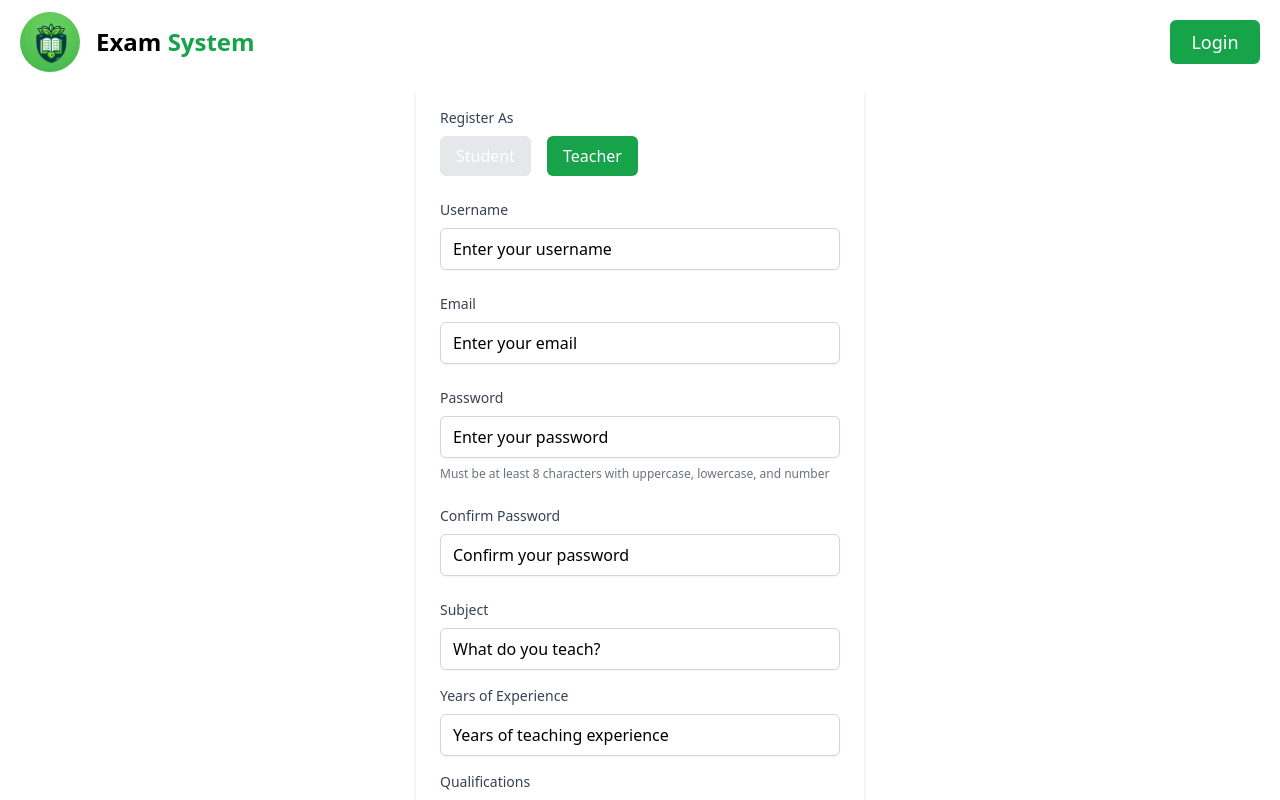
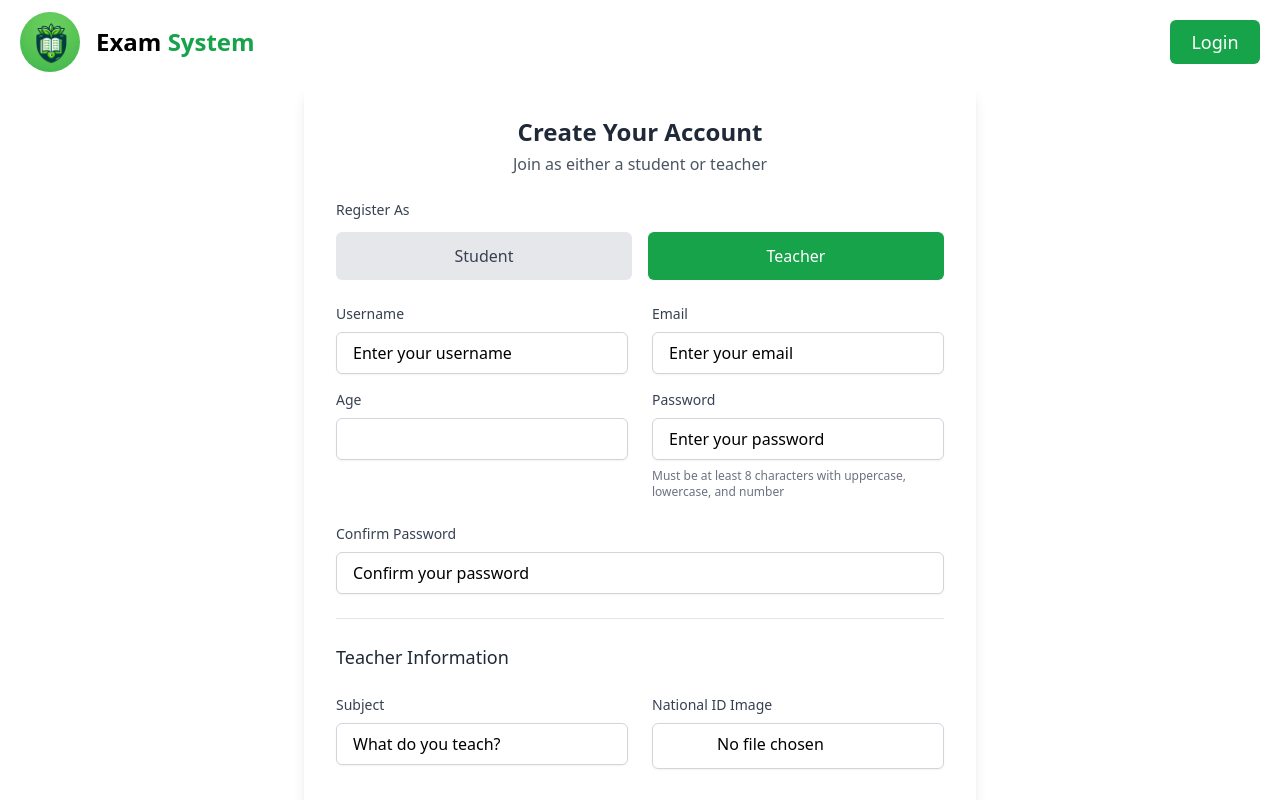
Before and after one commit to anas-magdy/exam-system, an Angular app: page /register in a window 1280 px wide. Both pictures are taken after a click on the button "Teacher". Shown: the top 800 px of the page. Built offline with nearby package versions, Linux system fonts and the light colour scheme.

Commit message:
Fix register form validation and add teacher upload

```diff
--- a/package.json
+++ b/package.json
@@ -13,7 +13,7 @@
   "dependencies": {
     "@angular/common": "^19.2.0",
     "@angular/compiler": "^19.2.0",
-    "@angular/core": "^19.2.0",
+    "@angular/core": "^19.2.10",
     "@angular/forms": "^19.2.0",
     "@angular/material": "^19.2.17",
     "@angular/platform-browser": "^19.2.0",
--- a/src/app/Core/Authntecation.service.ts
+++ b/src/app/Core/Authntecation.service.ts
@@ -1,3 +1,4 @@
+
 import { Injectable } from '@angular/core';
 import { HttpClient } from '@angular/common/http';
 import { Observable } from 'rxjs';
@@ -5,7 +6,7 @@ import { Observable } from 'rxjs';
 @Injectable({
   providedIn: 'root'
 })
-export class AuthntecationService {
+export class AuthService  {
   private apiUrl = 'YOUR_API_ENDPOINT'; // Replace with your API endpoint
 
   constructor(private http: HttpClient) { }
--- a/src/app/Core/Register/Regestaer.component.html
+++ b/src/app/Core/Register/Regestaer.component.html
@@ -1,15 +1,21 @@
+<form [formGroup]="registerForm" class="max-w-2xl mx-auto p-8 space-y-6 bg-white rounded-lg shadow-lg" (ngSubmit)="onSubmit()" enctype="multipart/form-data">
+  <!-- Form Header -->
+  <div class="text-center">
+    <h2 class="text-2xl font-bold text-gray-800">Create Your Account</h2>
+    <p class="text-gray-600 mt-1">Join as either a student or teacher</p>
+  </div>
 
-
- <form [formGroup]="registerForm" class="max-w-md mx-auto p-6 space-y-6 bg-white rounded-lg shadow-md" (ngSubmit)="onSubmit()">
   <!-- User Type Selection -->
-  <div class="space-y-2">
+  <div class="space-y-3">
     <label class="block text-sm font-medium text-gray-700">Register As</label>
     <div class="flex space-x-4">
       <button
         type="button"
         [class.bg-green-600]="userType === 'student'"
         [class.bg-gray-200]="userType !== 'student'"
-        class="px-4 py-2 rounded-md text-white"
+        [class.text-white]="userType === 'student'"
+        [class.text-gray-700]="userType !== 'student'"
+        class="px-6 py-3 rounded-md font-medium transition-colors duration-200 flex-1"
         (click)="onUserTypeChange('student')"
       >
         Student
@@ -18,7 +24,9 @@
         type="button"
         [class.bg-green-600]="userType === 'teacher'"
         [class.bg-gray-200]="userType !== 'teacher'"
-        class="px-4 py-2 rounded-md text-white"
+        [class.text-white]="userType === 'teacher'"
+        [class.text-gray-700]="userType !== 'teacher'"
+        class="px-6 py-3 rounded-md font-medium transition-colors duration-200 flex-1"
         (click)="onUserTypeChange('teacher')"
       >
         Teacher
@@ -27,6 +35,9 @@
   </div>
 
   <!-- Common Fields -->
+  <div class="grid grid-cols-1 md:grid-cols-2 gap-6">
+    <!-- Column 1 -->
+    <div class="space-y-4">
       <div class="space-y-2">
         <label for="username" class="block text-sm font-medium text-gray-700">Username</label>
         <input
@@ -34,10 +45,30 @@
           id="username"
           formControlName="username"
           placeholder="Enter your username"
-      class="w-full px-3 py-2 border border-gray-300 rounded-md shadow-sm focus:outline-none focus:ring-2 focus:ring-green-600 focus:border-green-600"
+          class="w-full px-4 py-2 border border-gray-300 rounded-md shadow-sm focus:outline-none focus:ring-2 focus:ring-green-600 focus:border-green-600 transition-colors duration-200"
         >
+        <div *ngIf="registerForm.get('username')?.invalid && registerForm.get('username')?.touched" class="text-red-500 text-xs">
+          Username is required
+        </div>
       </div>
 
+      <div class="space-y-2">
+        <label for="age" class="block text-sm font-medium text-gray-700">Age</label>
+        <input
+          type="number"
+          id="age"
+          formControlName="age"
+          min="10"
+          class="w-full px-4 py-2 border border-gray-300 rounded-md shadow-sm focus:outline-none focus:ring-2 focus:ring-green-600 focus:border-green-600 transition-colors duration-200"
+        >
+        <div *ngIf="registerForm.get('age')?.invalid && registerForm.get('age')?.touched" class="text-red-500 text-xs">
+          Valid age is required (minimum 10)
+        </div>
+      </div>
+    </div>
+
+    <!-- Column 2 -->
+    <div class="space-y-4">
       <div class="space-y-2">
         <label for="email" class="block text-sm font-medium text-gray-700">Email</label>
         <input
@@ -45,8 +76,11 @@
           id="email"
           formControlName="email"
           placeholder="Enter your email"
-      class="w-full px-3 py-2 border border-gray-300 rounded-md shadow-sm focus:outline-none focus:ring-2 focus:ring-green-600 focus:border-green-600"
+          class="w-full px-4 py-2 border border-gray-300 rounded-md shadow-sm focus:outline-none focus:ring-2 focus:ring-green-600 focus:border-green-600 transition-colors duration-200"
         >
+        <div *ngIf="registerForm.get('email')?.invalid && registerForm.get('email')?.touched" class="text-red-500 text-xs">
+          Valid email is required
+        </div>
       </div>
 
       <div class="space-y-2">
@@ -56,11 +90,14 @@
           id="password"
           formControlName="password"
           placeholder="Enter your password"
-      class="w-full px-3 py-2 border border-gray-300 rounded-md shadow-sm focus:outline-none focus:ring-2 focus:ring-green-600 focus:border-green-600"
+          class="w-full px-4 py-2 border border-gray-300 rounded-md shadow-sm focus:outline-none focus:ring-2 focus:ring-green-600 focus:border-green-600 transition-colors duration-200"
         >
-    <p class="text-xs text-gray-500">Must be at least 8 characters with uppercase, lowercase, and number</p>
+        <p class="text-xs text-gray-500 mt-1">Must be at least 8 characters with uppercase, lowercase, and number</p>
+      </div>
+    </div>
   </div>
 
+  <!-- Confirm Password (Full width) -->
   <div class="space-y-2">
     <label for="confirmPassword" class="block text-sm font-medium text-gray-700">Confirm Password</label>
     <input
@@ -68,12 +105,15 @@
       id="confirmPassword"
       formControlName="confirmPassword"
       placeholder="Confirm your password"
-      class="w-full px-3 py-2 border border-gray-300 rounded-md shadow-sm focus:outline-none focus:ring-2 focus:ring-green-600 focus:border-green-600"
+      class="w-full px-4 py-2 border border-gray-300 rounded-md shadow-sm focus:outline-none focus:ring-2 focus:ring-green-600 focus:border-green-600 transition-colors duration-200"
     >
   </div>
 
   <!-- Teacher Specific Fields -->
-  <div *ngIf="userType === 'teacher'" class="space-y-4">
+  <div *ngIf="userType === 'teacher'" class="space-y-6 border-t pt-6">
+    <h3 class="text-lg font-medium text-gray-800">Teacher Information</h3>
+
+    <div class="grid grid-cols-1 md:grid-cols-2 gap-6">
       <div class="space-y-2">
         <label for="subject" class="block text-sm font-medium text-gray-700">Subject</label>
         <input
@@ -81,43 +121,48 @@
           id="subject"
           formControlName="subject"
           placeholder="What do you teach?"
-        class="w-full px-3 py-2 border border-gray-300 rounded-md shadow-sm focus:outline-none focus:ring-2 focus:ring-green-600 focus:border-green-600"
+          class="w-full px-4 py-2 border border-gray-300 rounded-md shadow-sm focus:outline-none focus:ring-2 focus:ring-green-600 focus:border-green-600 transition-colors duration-200"
         >
       </div>
 
       <div class="space-y-2">
-      <label for="experience" class="block text-sm font-medium text-gray-700">Years of Experience</label>
+        <label for="nationalIdImage" class="block text-sm font-medium text-gray-700">National ID Image</label>
         <input
-        type="number"
-        id="experience"
-        formControlName="experience"
-        placeholder="Years of teaching experience"
-        class="w-full px-3 py-2 border border-gray-300 rounded-md shadow-sm focus:outline-none focus:ring-2 focus:ring-green-600 focus:border-green-600"
+          type="file"
+          id="nationalIdImage"
+          (change)="onFileSelected($event)"
+          accept="image/*"
+          class="w-full px-4 py-2 border border-gray-300 rounded-md shadow-sm focus:outline-none focus:ring-2 focus:ring-green-600 focus:border-green-600 transition-colors duration-200"
         >
+        <div *ngIf="!nationalIdImage && registerForm.get('userType')?.value === 'teacher' && formSubmitted" class="text-red-500 text-xs">
+          National ID image is required for teachers
         </div>
-
-    <div class="space-y-2">
-      <label for="qualifications" class="block text-sm font-medium text-gray-700">Qualifications</label>
-      <textarea
-        id="qualifications"
-        formControlName="qualifications"
-        placeholder="Your qualifications"
-        class="w-full px-3 py-2 border border-gray-300 rounded-md shadow-sm focus:outline-none focus:ring-2 focus:ring-green-600 focus:border-green-600"
-        rows="3"
-      ></textarea>
+      </div>
     </div>
   </div>
 
-  <!-- Error Message -->
-  <div *ngIf="registerForm.errors?.['passwordMismatch'] && registerForm.touched" class="text-sm text-red-600">
-    Passwords do not match.
+  <!-- Error Messages -->
+  <div *ngIf="registerForm.errors?.['passwordMismatch'] && (registerForm.get('password')?.touched || registerForm.get('confirmPassword')?.touched)"
+       class="p-3 bg-red-50 text-red-600 rounded-md text-sm">
+    <span class="font-medium">Error:</span> Passwords do not match.
+  </div>
+
+  <div *ngIf="errorMessage" class="p-3 bg-red-50 text-red-600 rounded-md text-sm">
+    <span class="font-medium">Error:</span> {{ errorMessage }}
   </div>
 
   <!-- Submit Button -->
+  <div class="pt-4">
     <button
       type="submit"
-    class="w-full flex justify-center py-2 px-4 border border-transparent rounded-md shadow-sm text-sm font-medium text-white bg-green-600 hover:bg-green-700 focus:outline-none focus:ring-2 focus:ring-offset-2 focus:ring-green-600 transition-colors duration-200"
+      class="w-full flex justify-center py-3 px-4 border border-transparent rounded-md shadow-sm text-base font-medium text-white bg-green-600 hover:bg-green-700 focus:outline-none focus:ring-2 focus:ring-offset-2 focus:ring-green-600 transition-colors duration-200"
     >
-    Register
+      Register Now
     </button>
+  </div>
+
+  <!-- Login Link -->
+  <div class="text-center text-sm text-gray-600">
+    Already have an account? <a routerLink="/login" class="text-green-600 hover:text-green-700 font-medium">Sign in</a>
+  </div>
 </form>
--- a/src/app/Core/Register/Register.component.ts
+++ b/src/app/Core/Register/Register.component.ts
@@ -2,37 +2,42 @@
 import { Component } from '@angular/core';
 import { FormBuilder, FormGroup, Validators, ValidatorFn, AbstractControl, ReactiveFormsModule } from '@angular/forms';
 import { CommonModule } from '@angular/common';
-import { AuthntecationService } from '../Authntecation.service';
-import { HttpClientModule  } from '@angular/common/http';
+import { AuthService } from '../Authntecation.service';
+import { HttpClientModule } from '@angular/common/http';
+import { Router } from '@angular/router';
 
 @Component({
   standalone: true,
   selector: 'app-register',
-  imports: [ReactiveFormsModule, CommonModule , HttpClientModule],
+  imports: [ReactiveFormsModule, CommonModule, HttpClientModule],
+  providers: [AuthService],
   templateUrl: './Regestaer.component.html',
   styleUrls: ['./Regestaer.component.css']
 })
 export class RegisterComponent {
   registerForm: FormGroup;
   userType: 'student' | 'teacher' = 'student';
+  nationalIdImage: File | null = null;
+  formSubmitted = false;
+  errorMessage = '';
 
   constructor(
     private fb: FormBuilder,
-    private authService: AuthntecationService
+    private authService: AuthService,
+    private router: Router
   ) {
     this.registerForm = this.fb.group({
       userType: ['student', [Validators.required]],
       username: ['', [Validators.required]],
       email: ['', [Validators.required, Validators.email]],
+      age: ['', [Validators.required, Validators.min(10)]],
       password: ['', [
         Validators.required,
         Validators.minLength(8),
         Validators.pattern(/^(?=.*[a-z])(?=.*[A-Z])(?=.*\d).*$/)
       ]],
       confirmPassword: ['', [Validators.required]],
-      subject: [''],
-      experience: [''],
-      qualifications: ['']
+      subject: ['']
     }, { validators: this.passwordMatchValidator() });
   }
 
@@ -47,45 +52,50 @@ export class RegisterComponent {
 
   onUserTypeChange(type: 'student' | 'teacher') {
     this.userType = type;
+    this.registerForm.patchValue({ userType: type });
+
     if (type === 'student') {
-      this.registerForm.patchValue({
-        subject: '',
-        experience: '',
-        qualifications: ''
-      });
+      this.registerForm.get('subject')?.reset();
+      this.nationalIdImage = null;
     }
   }
 
+  onFileSelected(event: any) {
+    this.nationalIdImage = event.target.files[0];
+  }
+
   onSubmit() {
+    this.formSubmitted = true;
+
+    // Additional validation for teacher registration
+    if (this.userType === 'teacher' && !this.nationalIdImage) {
+      this.errorMessage = 'National ID image is required for teachers';
+      return;
+    }
+
     if (this.registerForm.valid) {
-      const formData = this.registerForm.value;
-
-      let userData: FormData | { username: string; email: string; password: string; role: string };
+      const formData = new FormData();
+      formData.append('username', this.registerForm.value.username);
+      formData.append('email', this.registerForm.value.email);
+      formData.append('age', this.registerForm.value.age);
+      formData.append('password', this.registerForm.value.password);
+      formData.append('role', this.userType);
 
       if (this.userType === 'teacher') {
-        userData = new FormData();
-        userData.append('username', formData.username);
-        userData.append('email', formData.email);
-        userData.append('password', formData.password);
-        userData.append('role', 'teacher');
-        userData.append('subject', formData.subject);
-        userData.append('experience', formData.experience);
-        userData.append('qualifications', formData.qualifications);
-      } else {
-        userData = {
-          username: formData.username,
-          email: formData.email,
-          password: formData.password,
-          role: 'student'
-        };
+        if (this.nationalIdImage) {
+          formData.append('nationalIdImage', this.nationalIdImage);
+        }
+        formData.append('subject', this.registerForm.value.subject);
       }
 
-      this.authService.register(userData).subscribe({
+      this.authService.register(formData).subscribe({
         next: (response) => {
           console.log('Registration successful', response);
+          this.router.navigate(['/login']);
         },
         error: (error) => {
           console.error('Registration failed', error);
+          this.errorMessage = error.error.message || 'Registration failed. Please try again.';
         }
       });
     }
```
Also changed, not shown: 1 other file (tests, documents, lock files or other folders). Lines whose indentation alone changed are shown as unchanged.
